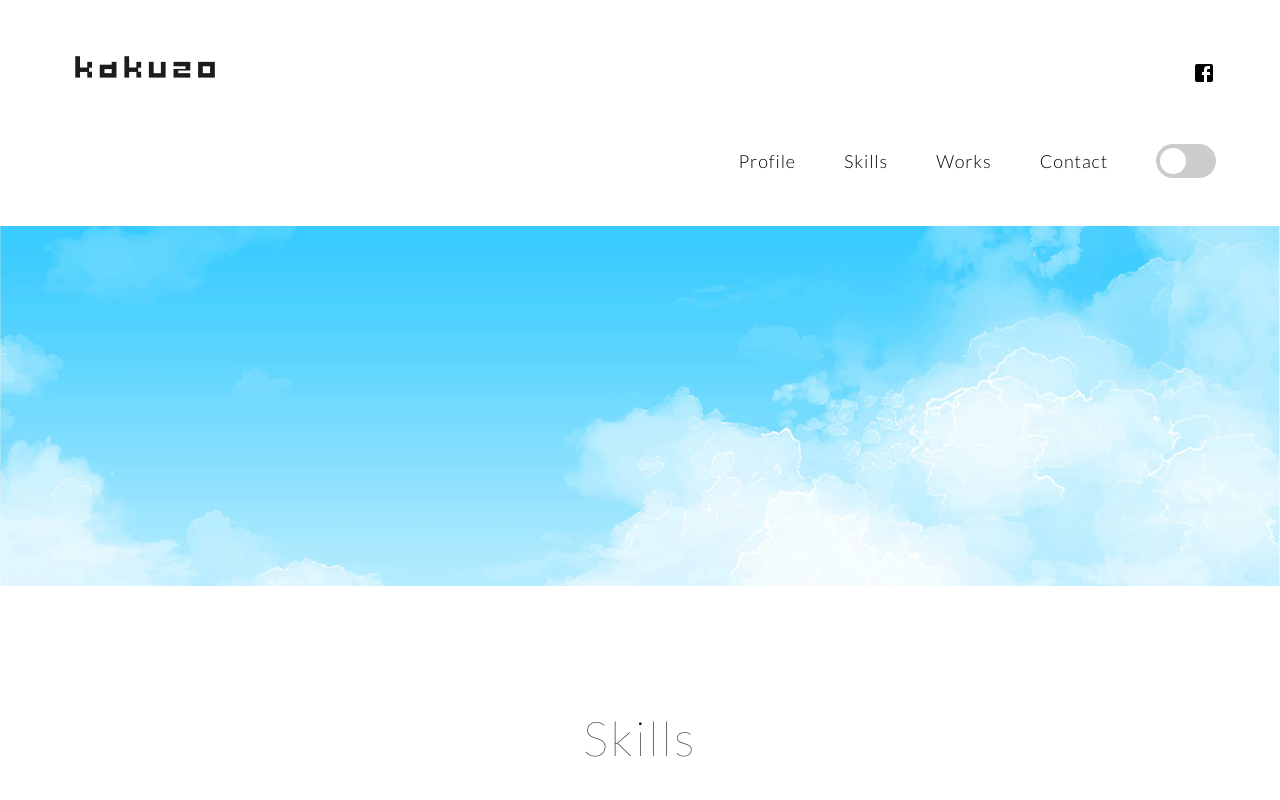
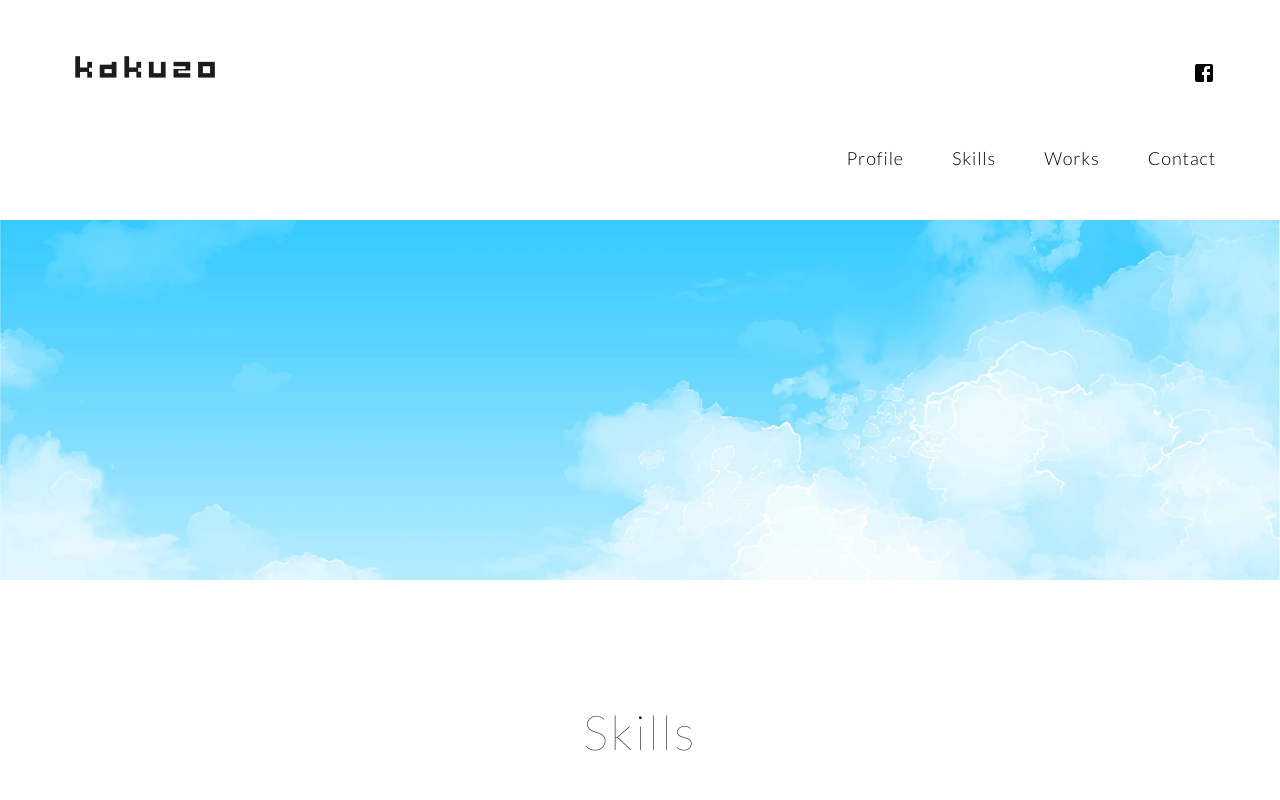
Before and after one commit to ryotya/kakuzo.portfolio, a Next.js app: page / in a window 1280 px wide. Shown: the top 800 px of the page. Built offline with nearby package versions, Linux system fonts and the light colour scheme.

Commit message:
Removed night mode

```diff
--- a/pages/_document.js
+++ b/pages/_document.js
@@ -11,11 +11,11 @@ class MyDocument extends Document {
           ></link>
         </Head>
         <body>
-          <script
+          {/* <script
             dangerouslySetInnerHTML={{
               __html: themeInitializerScript,
             }}
-          ></script>
+          ></script> */}
           <Main />
           <NextScript />
         </body>
@@ -24,38 +24,38 @@ class MyDocument extends Document {
   }
 }
 
-const themeInitializerScript = `(function() {
-	${setInitialColorMode.toString()}
-	setInitialColorMode();
-})()
-`;
+// const themeInitializerScript = `(function() {
+// 	${setInitialColorMode.toString()}
+// 	setInitialColorMode();
+// })()
+// `;
 
-function setInitialColorMode() {
-  function getInitialColorMode() {
-    const persistedPreferenceMode = window.localStorage.getItem("theme");
-    const hasPersistedPreference = typeof persistedPreferenceMode === "string";
+// function setInitialColorMode() {
+//   function getInitialColorMode() {
+//     const persistedPreferenceMode = window.localStorage.getItem("theme");
+//     const hasPersistedPreference = typeof persistedPreferenceMode === "string";
 
-    if (hasPersistedPreference) {
-      return persistedPreferenceMode;
-    }
+//     if (hasPersistedPreference) {
+//       return persistedPreferenceMode;
+//     }
 
-    const preference = window.matchMedia("(prefers-color-scheme: dark)");
-    const hasMediaQueryPreference = typeof preference.matches === "boolean";
+//     const preference = window.matchMedia("(prefers-color-scheme: dark)");
+//     const hasMediaQueryPreference = typeof preference.matches === "boolean";
 
-    if (hasMediaQueryPreference) {
-      return preference.matches ? "dark" : "light";
-    }
+//     if (hasMediaQueryPreference) {
+//       return preference.matches ? "dark" : "light";
+//     }
 
-    return "light";
-  }
+//     return "light";
+//   }
 
-  const currentColorMode = getInitialColorMode();
-  const element = document.documentElement;
+//   const currentColorMode = getInitialColorMode();
+//   const element = document.documentElement;
 
-  element.style.setProperty("--initial-color-mode", currentColorMode);
+//   element.style.setProperty("--initial-color-mode", currentColorMode);
 
-  if (currentColorMode === "dark")
-    document.documentElement.setAttribute("data-theme", "dark");
-}
+//   if (currentColorMode === "dark")
+//     document.documentElement.setAttribute("data-theme", "dark");
+// }
 
 export default MyDocument;
--- a/pages/components/navbar.js
+++ b/pages/components/navbar.js
@@ -4,23 +4,23 @@ import Link from "next/link";
 import Head from "next/head";
 
 export default function Navbar() {
-  const [darkTheme, setDarkTheme] = useState("");
+  // const [darkTheme, setDarkTheme] = useState("");
 
-  const handleToggle = (e) => {
-    setDarkTheme(e.target.checked);
-  };
+  // const handleToggle = (e) => {
+  //   setDarkTheme(e.target.checked);
+  // };
 
-  useEffect(() => {
-    if (darkTheme !== undefined) {
-      if (darkTheme) {
-        document.documentElement.setAttribute("data-theme", "dark");
-        window.localStorage.setItem("theme", "dark");
-      } else {
-        document.documentElement.removeAttribute("data-theme");
-        window.localStorage.setItem("theme", "light");
-      }
-    }
-  }, [darkTheme]);
+  // useEffect(() => {
+  //   if (darkTheme !== undefined) {
+  //     if (darkTheme) {
+  //       document.documentElement.setAttribute("data-theme", "dark");
+  //       window.localStorage.setItem("theme", "dark");
+  //     } else {
+  //       document.documentElement.removeAttribute("data-theme");
+  //       window.localStorage.setItem("theme", "light");
+  //     }
+  //   }
+  // }, [darkTheme]);
 
   return (
     <div className="mt-0 spc:mt-8">
@@ -71,7 +71,7 @@ export default function Navbar() {
                 Contact
               </Scroll>
             </div>
-            <form action="#" className="ml-12 hidden tab:block">
+            {/* <form action="#" className="ml-12 hidden tab:block">
               <label className="switch">
                 <input
                   type="checkbox"
@@ -80,7 +80,7 @@ export default function Navbar() {
                 />
                 <span className="slider"></span>
               </label>
-            </form>
+            </form> */}
           </div>
         </nav>
       </div>
--- a/pages/works/navbar-works.js
+++ b/pages/works/navbar-works.js
@@ -3,23 +3,23 @@ import Link from "next/link";
 import Head from "next/head";
 
 export default function Navbar() {
-  const [darkTheme, setDarkTheme] = useState("");
+  // const [darkTheme, setDarkTheme] = useState("");
 
-  const handleToggle = (e) => {
-    setDarkTheme(e.target.checked);
-  };
+  // const handleToggle = (e) => {
+  //   setDarkTheme(e.target.checked);
+  // };
 
-  useEffect(() => {
-    if (darkTheme !== undefined) {
-      if (darkTheme) {
-        document.documentElement.setAttribute("data-theme", "dark");
-        window.localStorage.setItem("theme", "dark");
-      } else {
-        document.documentElement.removeAttribute("data-theme");
-        window.localStorage.setItem("theme", "light");
-      }
-    }
-  }, [darkTheme]);
+  // useEffect(() => {
+  //   if (darkTheme !== undefined) {
+  //     if (darkTheme) {
+  //       document.documentElement.setAttribute("data-theme", "dark");
+  //       window.localStorage.setItem("theme", "dark");
+  //     } else {
+  //       document.documentElement.removeAttribute("data-theme");
+  //       window.localStorage.setItem("theme", "light");
+  //     }
+  //   }
+  // }, [darkTheme]);
 
   return (
     <div className="mt-8">
@@ -54,7 +54,7 @@ export default function Navbar() {
                 </a>
               </Link>
             </div>
-            <form action="#" className="ml-12 hidden tab:block">
+            {/* <form action="#" className="ml-12 hidden tab:block">
               <label className="switch">
                 <input
                   type="checkbox"
@@ -63,7 +63,7 @@ export default function Navbar() {
                 />
                 <span className="slider"></span>
               </label>
-            </form>
+            </form> */}
           </div>
         </nav>
       </div>
--- a/pages/works/samurai.js
+++ b/pages/works/samurai.js
@@ -13,8 +13,9 @@ const samurai = () => {
             target="_blank"
             rel="noreferrer"
           >
-            HR techサービス
+            エンジニアスクール
           </a>
+          <OpenInNewIcon className="text-base ml-1" />
         </div>
         <div className="mt-4">
           <Image
--- a/styles/globals.css
+++ b/styles/globals.css
@@ -2,40 +2,14 @@
 @tailwind components;
 @tailwind utilities;
 
-:root {
-  --color-primary: #000;
-  --color-button: #324171;
-  --color-paragraph: #797979;
-  --color-button-text: rgb(255, 255, 255);
-  --color-background: #fff;
-}
-
-[data-theme="dark"] {
-  --color-primary: #fff;
-  --color-button: #32ed6a;
-  --color-paragraph: #fff;
-  --color-button-text: rgb(0, 0, 0);
-  --color-background: #22212b;
-}
-
 body {
   font-family: "Lato", "Zen Kaku Gothic New", sans-serif;
-  background-color: var(--color-background);
-  color: var(--color-primary);
   font-size: 16px;
-}
-
-a {
-  color: var(--color-anchor);
 }
 
 nav {
   display: flex;
   justify-content: space-between;
-}
-
-nav .title {
-  color: var(--color-primary);
 }
 
 .container-nav {
@@ -60,78 +34,6 @@ section .content {
 
 section .content p {
   font-size: 18px;
-  color: var(--color-paragraph);
-}
-
-.content button {
-  margin-top: 30px;
-  background-color: var(--color-button);
-  border-radius: 5px;
-  color: var(--color-button-text);
-  padding: 15px 30px;
-  font-weight: bold;
-  font-size: 17px;
-  cursor: pointer;
-}
-
-/* switch */
-.switch {
-  position: relative;
-  display: inline-block;
-  width: 60px;
-  height: 34px;
-}
-
-.switch input {
-  opacity: 0;
-  width: 0;
-  height: 0;
-}
-
-.slider {
-  position: absolute;
-  cursor: pointer;
-  top: 0;
-  left: 0;
-  right: 0;
-  bottom: 0;
-  background-color: #ccc;
-  -webkit-transition: 0.4s;
-  transition: 0.4s;
-}
-
-.slider:before {
-  position: absolute;
-  content: "";
-  height: 26px;
-  width: 26px;
-  left: 4px;
-  bottom: 4px;
-  background-color: white;
-  -webkit-transition: 0.4s;
-  transition: 0.4s;
-}
-
-input:checked + .slider {
-  background-color: rgb(101, 229, 248);
-}
-
-input:focus + .slider {
-  box-shadow: 0 0 1px rgb(101, 229, 248);
-}
-
-input:checked + .slider:before {
-  -webkit-transform: translateX(26px);
-  -ms-transform: translateX(26px);
-  transform: translateX(26px);
-}
-
-.slider {
-  border-radius: 34px;
-}
-
-.slider:before {
-  border-radius: 50%;
 }
 
 .hero-background {
```
